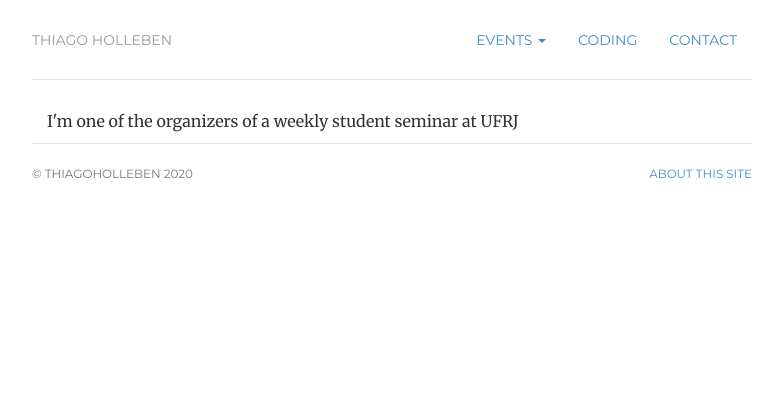
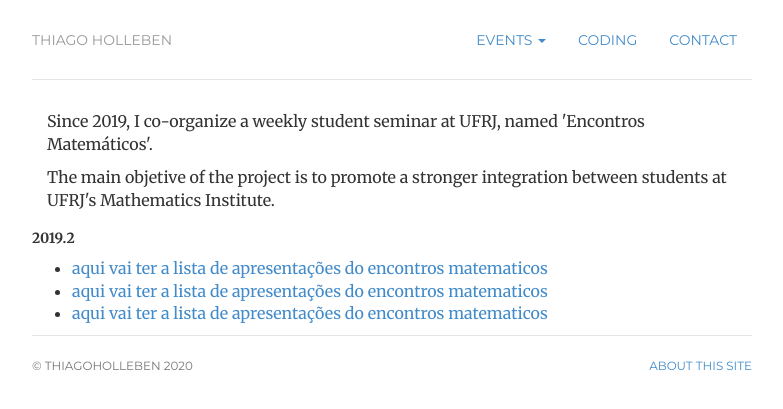
Before and after one commit to hollebenthiago/hollebenthiago.github.io, a Jekyll site: the page built from organized/index.html, in a window 1280 px wide. Shown: the top 409 px of the page, without its empty margins (248-1031 px from the left). Built offline with Jekyll 4.4.1, drawn with Linux system fonts in a browser that asks for light colours.

Commit message:
texts home page organized

```diff
--- a/attended/index.html
+++ b/attended/index.html
@@ -1,8 +1,8 @@
 ---
 layout: default
-title: Contact
+title: Events attended
 events: active
-description: Contact Info for Thiago Holleben.
+description: Thiago Holleben is a graduate student at UFRJ.
 ---
 <div class="contact">
     <ul style="list-style-type: none;">
--- a/index.html
+++ b/index.html
@@ -12,9 +12,10 @@
 	<img  class="img-circle avatar" alt="Thiago Holleben" src="img/temporarypic.png">
 	</div>
 	<div itemscope itemtype="http://data-vocabulary.org/Person" class="col-sm-7">
-	<p class="lead">Hi, I'm <span itemprop="name">Thiago Holleben</span>, a graduate student at the Federal University of Rio de Janeiro.</p>
+	<p class="lead">Hi, I'm <span itemprop="name">Thiago Holleben</span>, a graduate student at the Federal University of Rio de Janeiro (UFRJ).</p>
 	<br>
-	<p>I'm interested in <span itemprop="title">commutative algebra</span>, <span itemprop="title">computational algebra</span> and <span itemprop="title">scientific computing</span>.</p>
+	<p>I'm mainly interested in <span itemprop="title">commutative algebra</span> and its relations with <span itemprop="title">combinatorics</span>. Currently, I'm studying <span itemprop="title">computational methods</span> to approach these subjects. My advisor is <a href="https://sites.google.com/view/s-hamid-hassanzadeh/home?authuser=0">S. Hamid Hassanzadeh</a>.</p>
+	<p>I'm also interested in scientific computing and mathematical modelling. I have recently graduated in applied mathematics at UFRJ.</p>
 
 	</div>
 </div>
--- a/organized/index.html
+++ b/organized/index.html
@@ -10,5 +10,21 @@
 ---
 <!-- <div class="jumbotron"> -->
 <div class='container'>
-    <p>I'm one of the organizers of a weekly student seminar at UFRJ</p>
+    <p>Since 2019, I co-organize a weekly student seminar at UFRJ, named 'Encontros Matemáticos'.</p>
+    <p>The main objetive of the project is to promote a stronger integration between students at UFRJ's Mathematics Institute.</p>
 </div>
+
+<div>
+    <h5>2019.2</h5>
+    <ul>
+        <li>
+           <a href="#">aqui vai ter a lista de apresentações do encontros matematicos</a>
+        </li>
+        <li>
+            <a href="#">aqui vai ter a lista de apresentações do encontros matematicos</a>
+        </li>
+        <li>
+            <a href="#">aqui vai ter a lista de apresentações do encontros matematicos</a>
+        </li>
+    </ul>
+</div>
```
